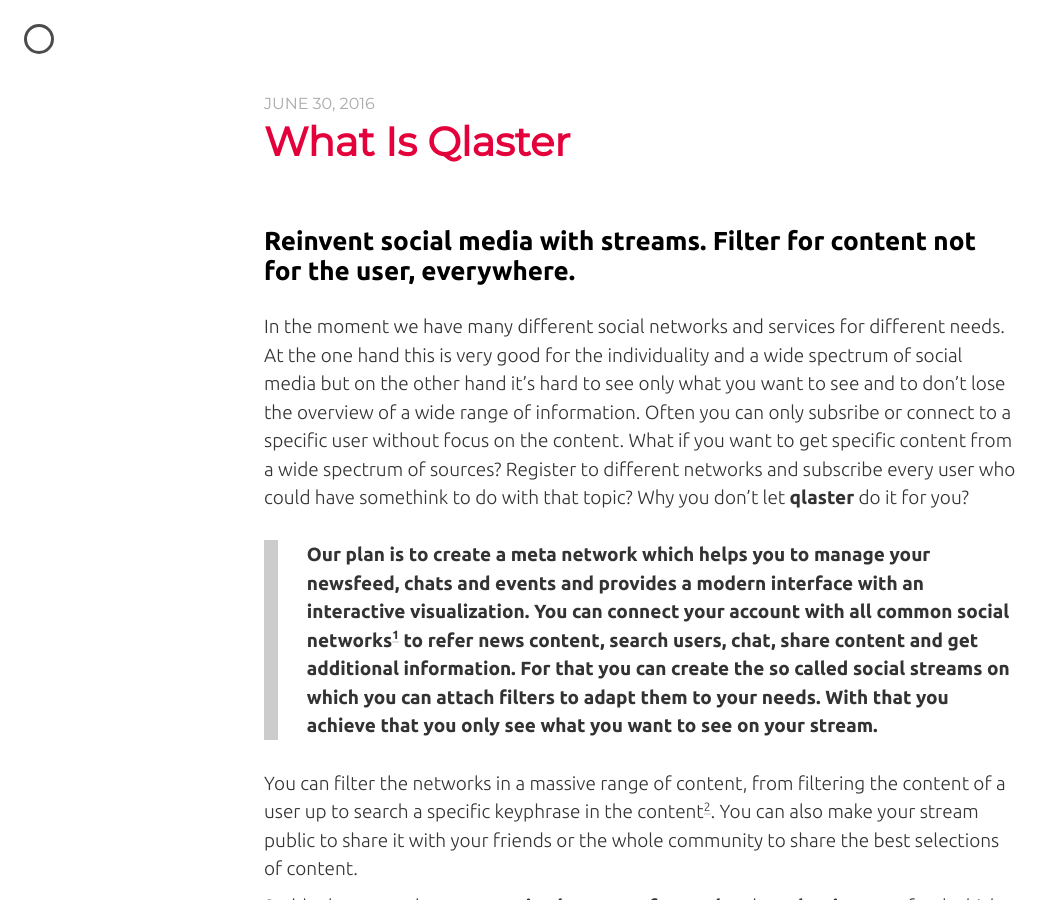
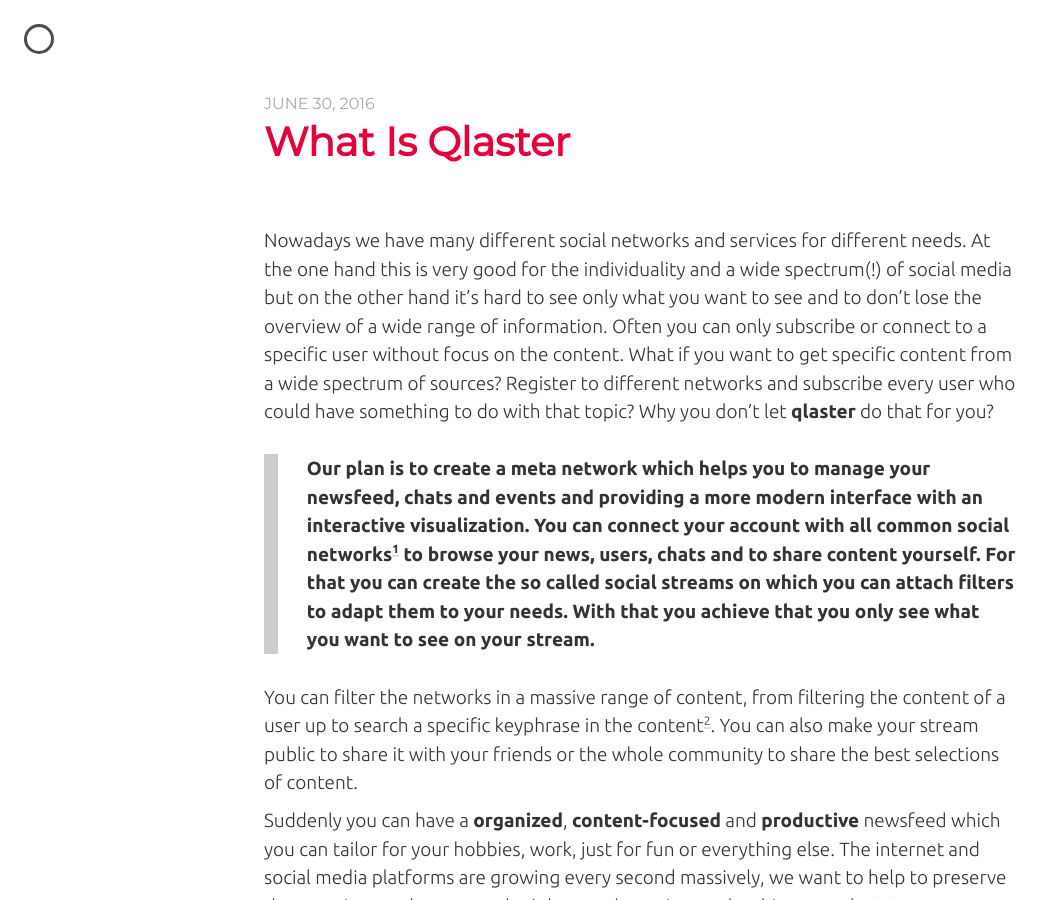
Before and after one commit to biering/qlaster-launch, a Jekyll site: the page built from _posts/2016-06-30-what-is-qlaster.markdown, in a window 1280 px wide and 900 px high. Shown: the whole window, without its empty margins (0-1055 px from the left). Built offline with Jekyll 4.4.1, drawn with Linux system fonts in a browser that asks for light colours; nearby versions of some CDN libraries; comment, search, counter and statistics services are not loaded.

Commit message:
* some changes

```diff
--- a/_posts/2016-06-30-what-is-qlaster.markdown
+++ b/_posts/2016-06-30-what-is-qlaster.markdown
@@ -1,10 +1,10 @@
 
-#### Reinvent social media with streams. Filter for content not for the user, everywhere.
+<!--#### Reinvent social media with streams. Filter for content not for the user, everywhere.-->
 
-In the moment we have many different social networks and services for different needs. At the one hand this is very good for the individuality and a wide spectrum of social media but on the other hand it's hard to see only what you want to see and to don't lose the overview of a wide range of information. Often you can only subsribe or connect to a specific user without focus on the content. What if you want to get specific content from a wide spectrum of sources? Register to different networks and subscribe every user who could have somethink to do with that topic? Why you don't let **qlaster** do it for you?
+Nowadays we have many different social networks and services for different needs. At the one hand this is very good for the individuality and a wide spectrum(!) of social media but on the other hand it's hard to see only what you want to see and to don't lose the overview of a wide range of information. Often you can only subscribe or connect to a specific user without focus on the content. What if you want to get specific content from a wide spectrum of sources? Register to different networks and subscribe every user who could have something to do with that topic? Why you don't let **qlaster** do that for you?
 
-> **Our plan is to create a meta network which helps you to manage your newsfeed, chats and events and provides a modern interface with an interactive visualization.
-You can connect your account with all common social networks[^1] to refer news content, search users, chat, share content and get additional information. For that you can create the so called social streams on which you can attach filters to adapt them to your needs. With that you achieve that you only see what you want to see on your stream.**
+> **Our plan is to create a meta network which helps you to manage your newsfeed, chats and events and providing a more modern interface with an interactive visualization.
+You can connect your account with all common social networks[^1] to browse your news, users, chats and to share content yourself. For that you can create the so called social streams on which you can attach filters to adapt them to your needs. With that you achieve that you only see what you want to see on your stream.**
 
 You can filter the networks in a massive range of content, from filtering the content of a user up to search a specific keyphrase in the content[^2]. You can also make your stream public to share it with your friends or the whole community to share the best selections of content.
 
```
